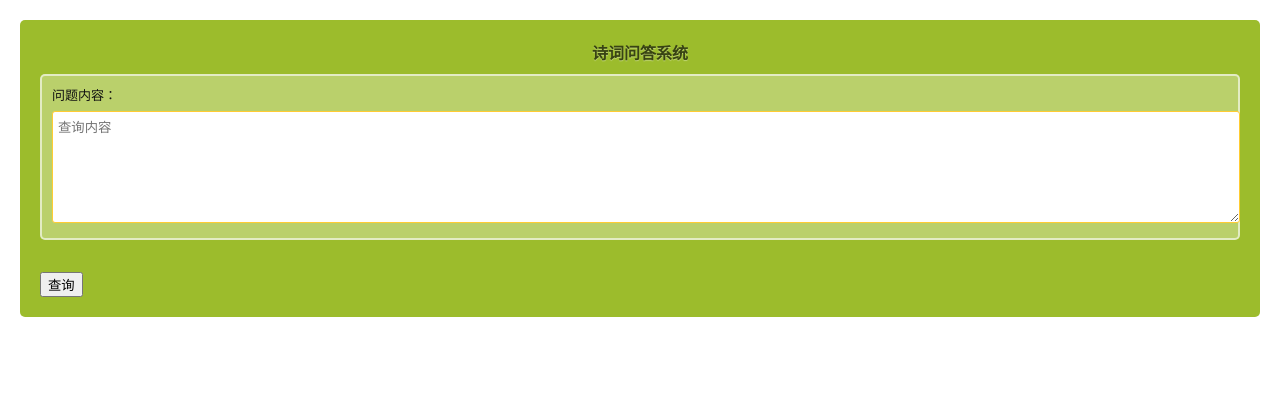
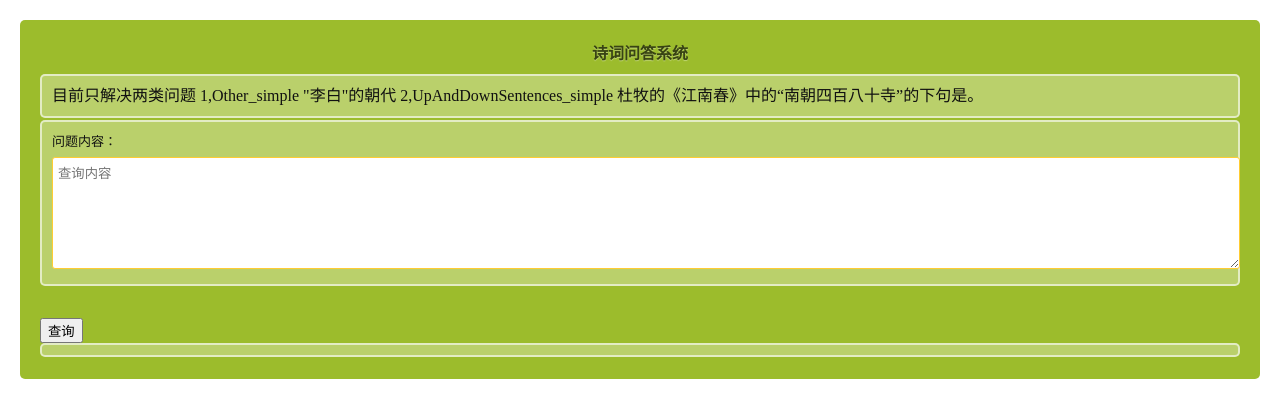
Before and after one commit to zhangqian666/PQA, a Flask app: page / in a window 1280 px wide. Shown: the top 418 px of the page. Run offline with Flask 2, Linux system fonts and the light colour scheme; some libraries are stand-ins or nearby versions.

Commit message:
整体测试

```diff
--- a/templates/index.html
+++ b/templates/index.html
@@ -103,6 +103,14 @@
         <legend style="text-align: center">诗词问答系统</legend>
         <ol style="width: auto ; height: auto">
             <li>
+                目前只解决两类问题
+                1,Other_simple "李白"的朝代
+                2,UpAndDownSentences_simple 杜牧的《江南春》中的“南朝四百八十寺”的下句是。
+
+            </li>
+        </ol>
+        <ol style="width: auto ; height: auto">
+            <li>
                 <label for="message">问题内容：</label>
                 <textarea type="text" name="message" id="message" style="width: 100% ; height: 100px" placeholder="查询内容"
                           required></textarea>
@@ -111,9 +119,10 @@
     </fieldset>
     <button style="margin-top: 30px" type="submit" onclick="login()">查询</button>
 
-    <div id="endmessage" style="width: auto  ">
-
-    </div>
+    <ol style="width: auto ; height: auto">
+        <li id="endmessage">
+        </li>
+    </ol>
 </div>
 
 </body>
```
